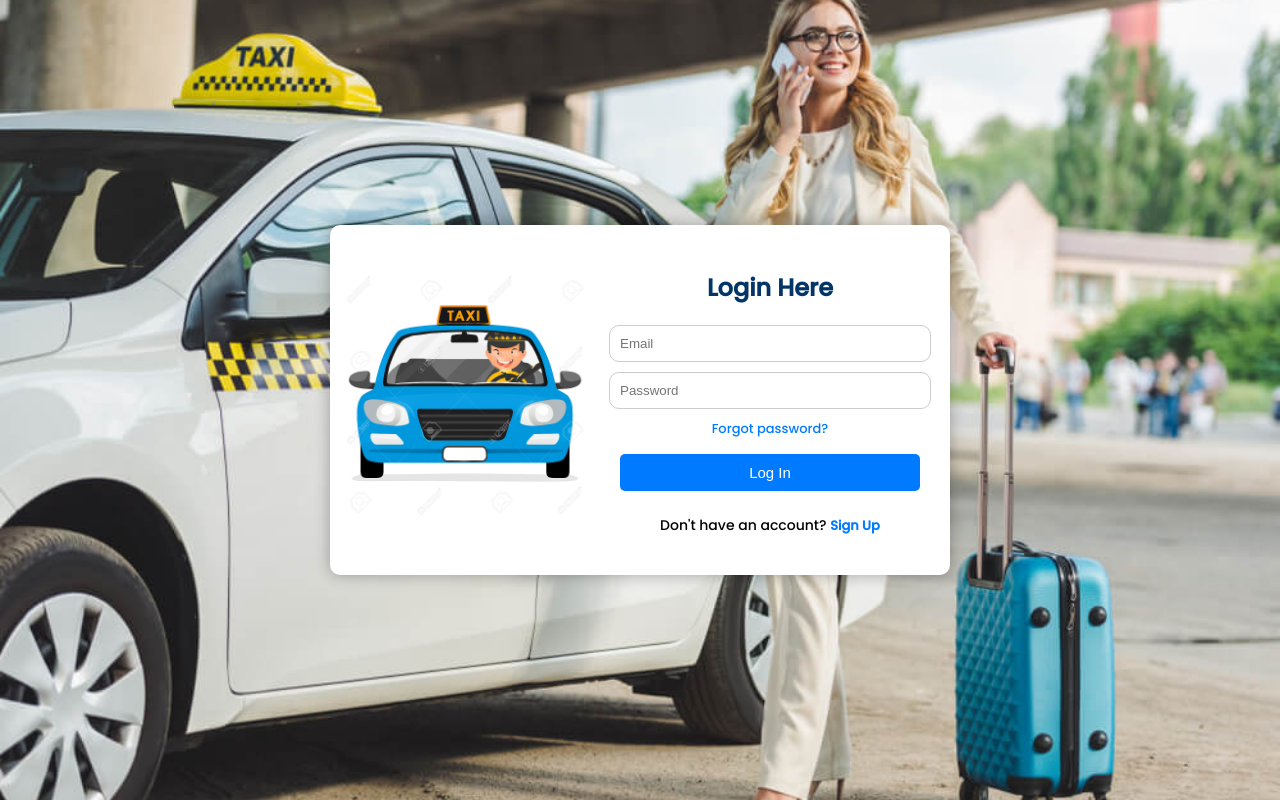
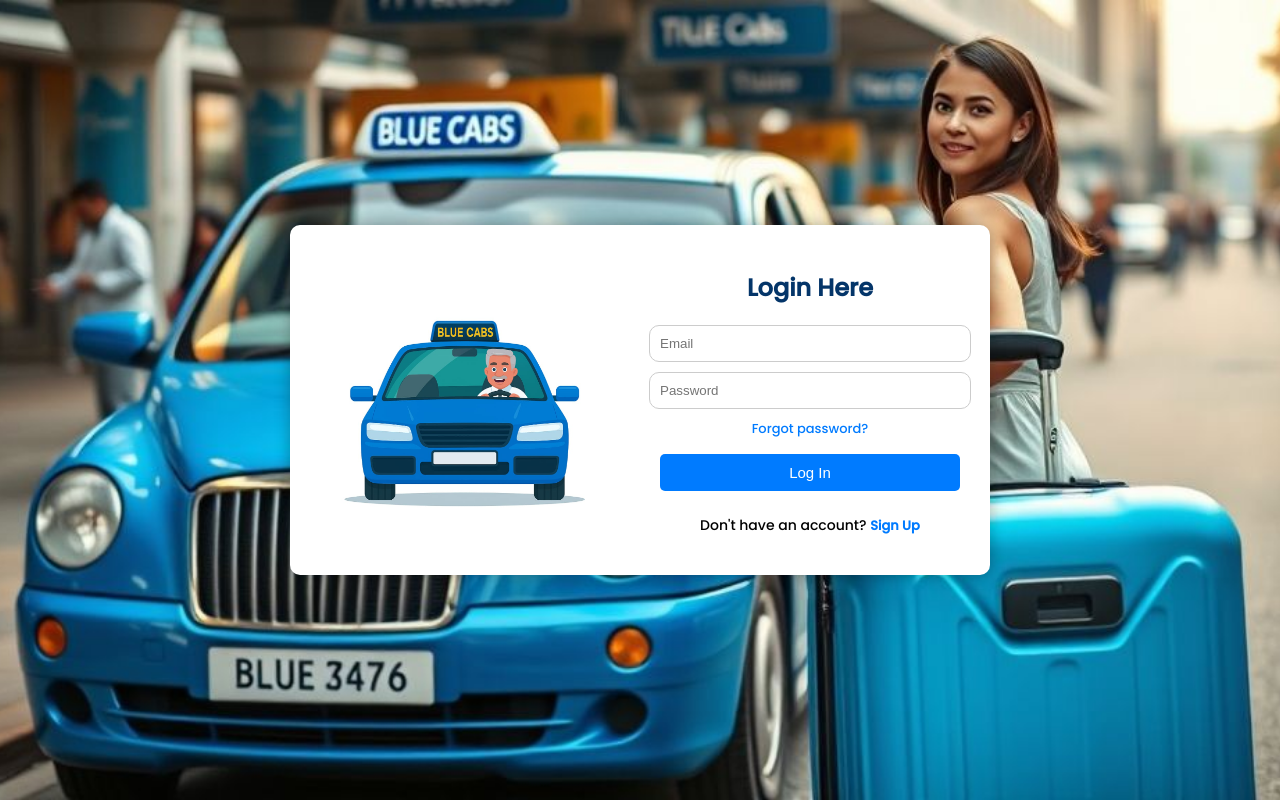
Before and after one commit to Monika-moni17/TaxiClone, a plain HTML site: page login.html in a window 1280 px wide. Drawn offline with Linux system fonts and the light colour scheme.

Commit message:
replacing images

```diff
--- a/login.css
+++ b/login.css
@@ -2,7 +2,7 @@
 body {
   margin: 0;
   padding: 0;
-  background-image: url(background.jpg); /* your background image */
+  background-image: url(bluecab.jpeg); /* your background image */
   background-size: cover;
   background-position: center;
   height: 100vh;
@@ -24,9 +24,9 @@
 
 /* Left image box */
 .welcome {
-  width: 250px;
-  height: 340px;
-  background-image: url('image.jpg'); /* your left image */
+  width: 330px;
+  height: 380px;
+  background-image: url('image.png'); /* your left image */
   background-size: contain;
   background-repeat: no-repeat;
   background-position: center;
```
Also changed, not shown: bluecab.jpeg (added), image.jpg (deleted), image.png (added).
